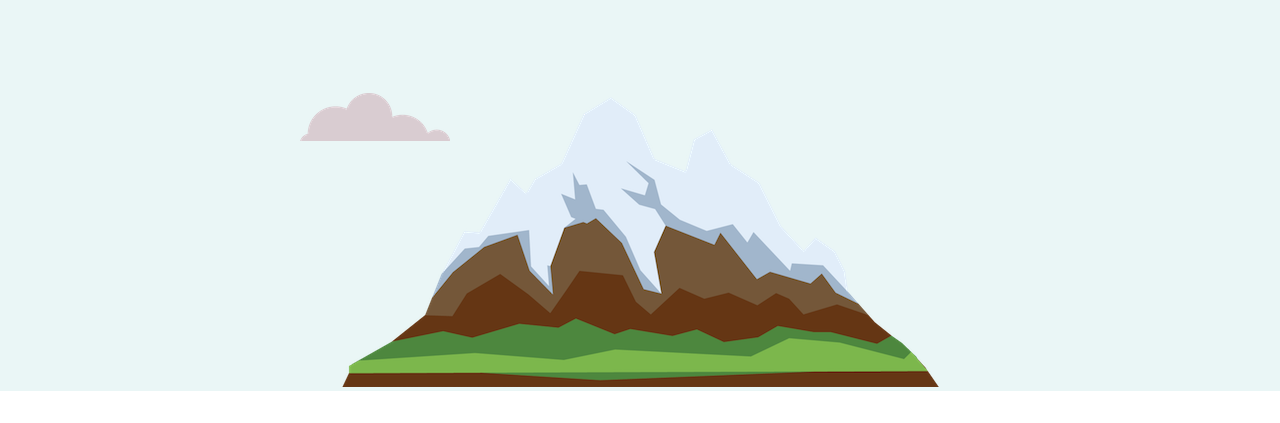
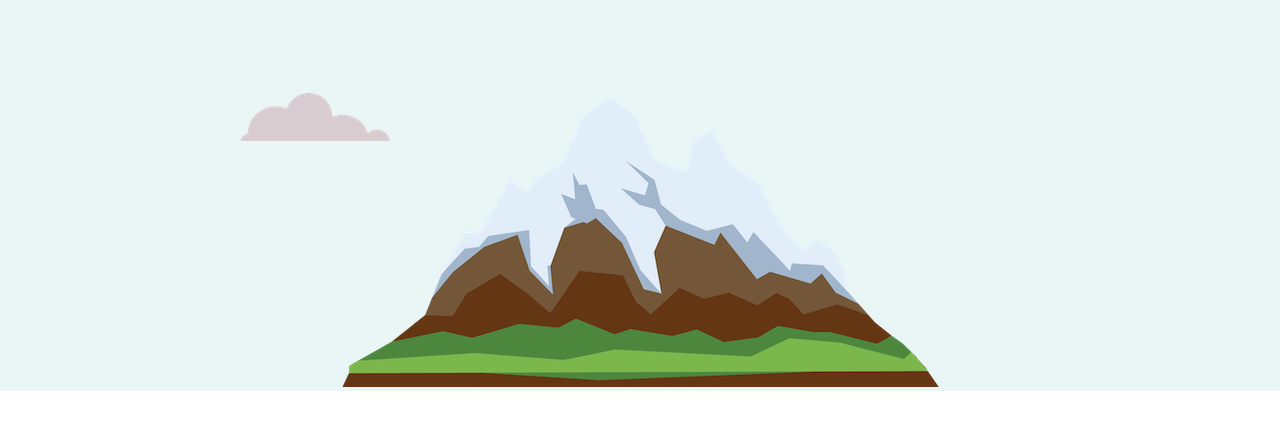
Before and after one commit to Cypher786/CSS---My-site, a plain HTML site: page index.html in a window 1280 px wide. Shown: the part 377-800 px from the top of the page. Drawn offline with Linux system fonts and the light colour scheme.

Commit message:
Update styles.css

```diff
--- a/css/styles.css
+++ b/css/styles.css
@@ -47,7 +47,7 @@ p {
 .bottom-cloud {
   position: absolute;
   bottom: 250px;
-  left: 300px;
+  left: 240px;
 }
 
 .top-container {
```
